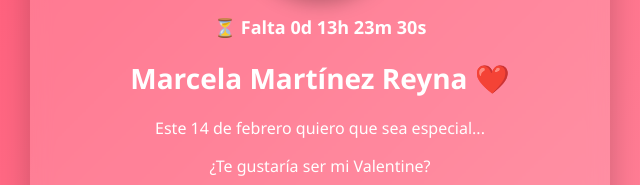
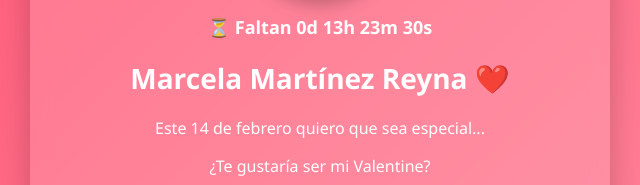
Before and after one commit to jorgezamy/miValentineMarce, a plain HTML site: page index.html in a window 1280 px wide. Shown: the part 350-535 px from the top of the page, 320-960 px from the left. Drawn offline with Linux system fonts and the light colour scheme.

Commit message:
fix: mensaje en contador

```diff
--- a/index.html
+++ b/index.html
@@ -160,7 +160,7 @@
           const seconds = Math.floor((distance / 1000) % 60);
 
           countdownElement.innerHTML = `
-      ⏳ Falta ${days}d ${hours}h ${minutes}m ${seconds}s
+      ⏳ Faltan ${days}d ${hours}h ${minutes}m ${seconds}s
     `;
 
           console.log("Countdown actualizado:", days, hours, minutes, seconds);
```
